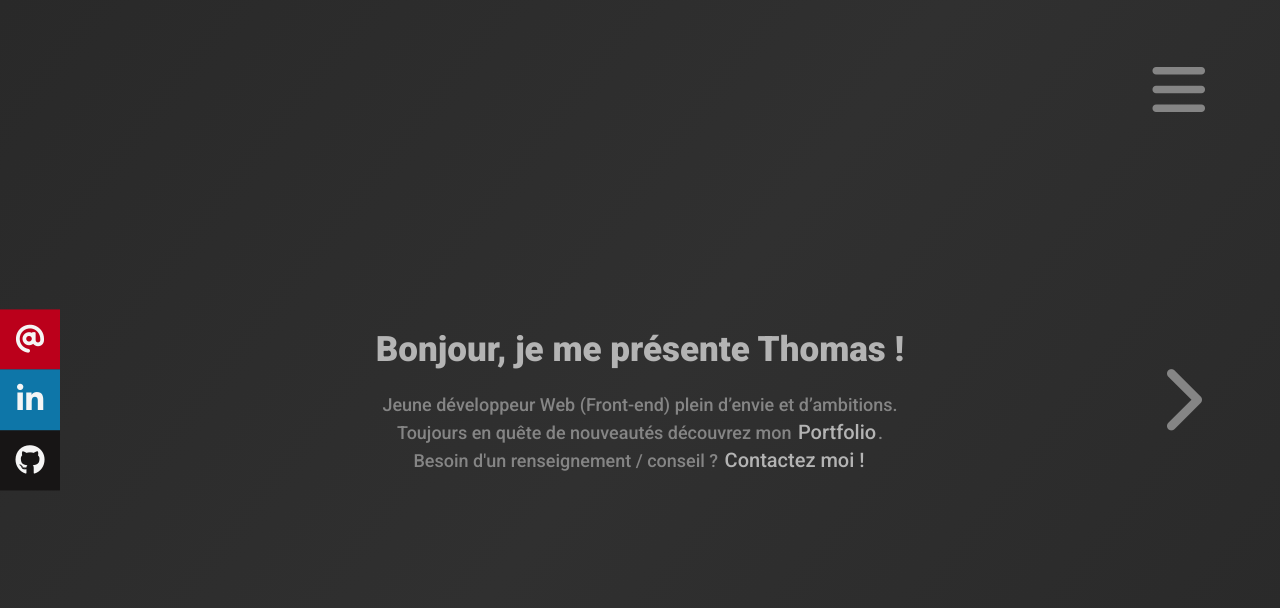
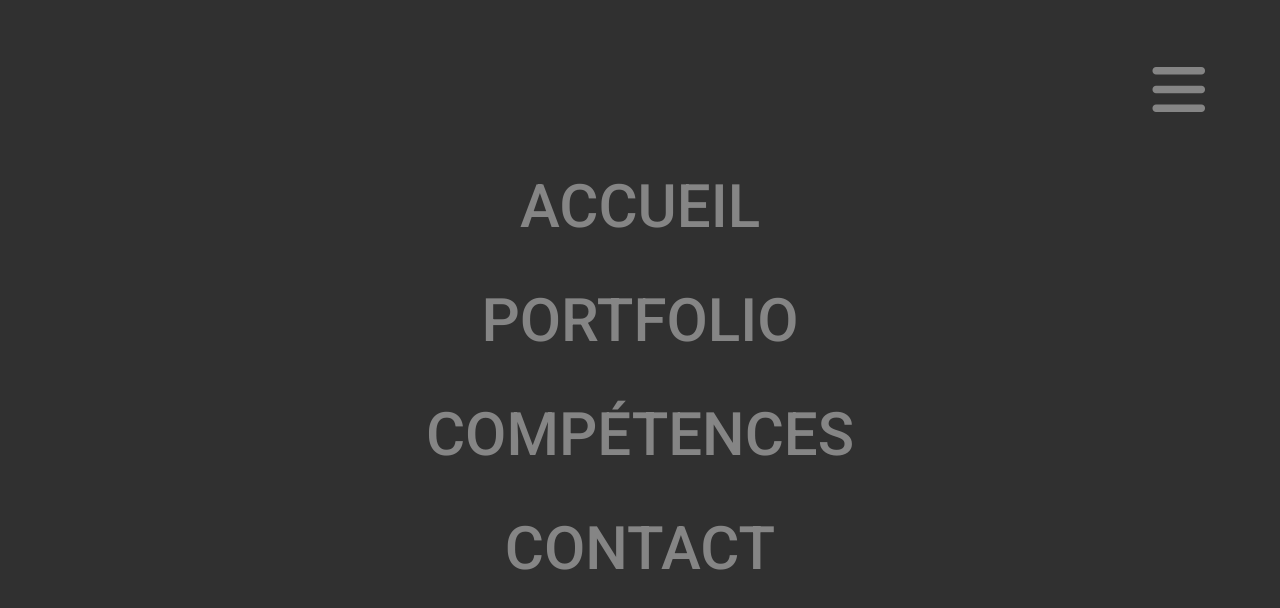
Before and after one commit to Thomas-Dulompont/Portfolio, a plain HTML site: page index.html in a window 1280 px wide. Both pictures are taken after a click on the element 1178 px from the left and 90 px from the top of the page. Drawn offline with Linux system fonts and the light colour scheme.

Commit message:
Ajout navbarFullScreen

```diff
--- a/index.html
+++ b/index.html
@@ -22,6 +22,17 @@
 </head>
 <body>
     <nav>
+        <!-- <div class="navbar-active">
+            <ul>
+                <li><a href="index.html">Accueil</a></li>
+                <li><a href="portfolio.html">Portfolio</a></li>
+                <li><a href="skills.html">Compétences</a></li>
+                <li><a href="contact.html">Contact</a></li>
+            </ul>
+            <div class="navbar-bars">
+                <i class="fas fa-bars"></i>
+            </div>
+        </div> -->
         <div class="button-next">
             <i class="fas fa-chevron-right"></i>
             <p>Portfolio</p>
@@ -44,6 +55,7 @@
 
     <!-- JAVASCRIPT -->
     <script src="js/animations.js"></script>
+    <script src="js/index.js"></script>
 
 </body>
 </html>
--- /dev/null
+++ b/js/index.js
@@ -0,0 +1,22 @@
+const buttonBurger = document.querySelector(".navbar-bars");
+const navbar = document.querySelector("nav");
+
+function navbarFullScreen(){
+    const navbarActive = `
+    <div class="navbar-active">
+        <ul>
+            <li><a href="index.html">Accueil</a></li>
+            <li><a href="portfolio.html">Portfolio</a></li>
+            <li><a href="skills.html">Compétences</a></li>
+            <li><a href="contact.html">Contact</a></li>
+        </ul>
+        <div class="navbar-bars">
+            <i class="fas fa-bars"></i>
+        </div>
+    </div>
+    `
+
+    navbar.innerHTML = navbarActive;
+};
+
+buttonBurger.addEventListener("click", navbarFullScreen, false);
--- a/scss/abstracts/_animations.scss
+++ b/scss/abstracts/_animations.scss
@@ -0,0 +1,20 @@
+@-webkit-keyframes nav-bars {
+    0% {
+      -webkit-transform: rotate(0);
+              transform: rotate(0);
+    }
+    100% {
+      -webkit-transform: rotate(180deg);
+              transform: rotate(180deg);
+    }
+  }
+  @keyframes nav-bars {
+    0% {
+      -webkit-transform: rotate(0);
+              transform: rotate(0);
+    }
+    100% {
+      -webkit-transform: rotate(180deg);
+              transform: rotate(180deg);
+    }
+  }
--- a/scss/layout/_navigation.scss
+++ b/scss/layout/_navigation.scss
@@ -9,10 +9,41 @@
     }
     &:hover {
         cursor: pointer;
+        -webkit-animation: nav-bars 0.4s cubic-bezier(0.250, 0.460, 0.450, 0.940) both;
+        animation: nav-bars 0.4s cubic-bezier(0.250, 0.460, 0.450, 0.940) both;
         i {
             transition: 0.3s;
-            opacity: 0.7;
+            color: #b8b8b8;
         }
     }
 
 }
+.navbar-active {
+    z-index: 10000;
+    position: fixed;
+    width: 100%;
+    height: 100%;
+    background: $background_color;
+    display: flex;
+    flex-direction: column;
+    align-self: center;
+    justify-content: center;
+    ul {
+        list-style: none;
+        li {
+            text-align: center;
+            margin: 0 0 45px;
+            a {
+                transition: 0.2s;
+                font-size: 60px;
+                text-decoration: none;
+                text-transform: uppercase;
+                font-weight: 500;
+                &:hover {
+                    transition: 0.2s;
+                    color: #b8b8b8;
+                }
+            }
+        }
+    }
+}
```
Also changed, not shown: navbar.html (added, +26 -0 lines), scss/main.css, 1 other file.
